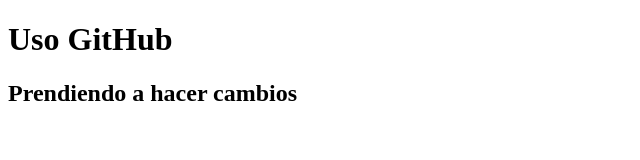
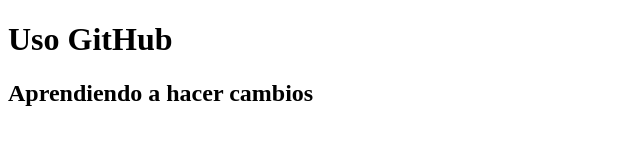
Before and after one commit to JuanGitDev/repositorio1, a plain HTML site: page index.html in a window 1280 px wide. Shown: the whole page, without its empty margins (0-640 px from the left). Drawn offline with Linux system fonts and the light colour scheme.

Commit message:
corregidoel error de ortografia a subtitulo del h2

```diff
--- a/index.html
+++ b/index.html
@@ -8,6 +8,6 @@
 <body>
     <h1>Uso GitHub</h1>
 
-    <h2>Prendiendo a hacer cambios</h2>
+    <h2>Aprendiendo a hacer cambios</h2>
 </body>
 </html>
```
